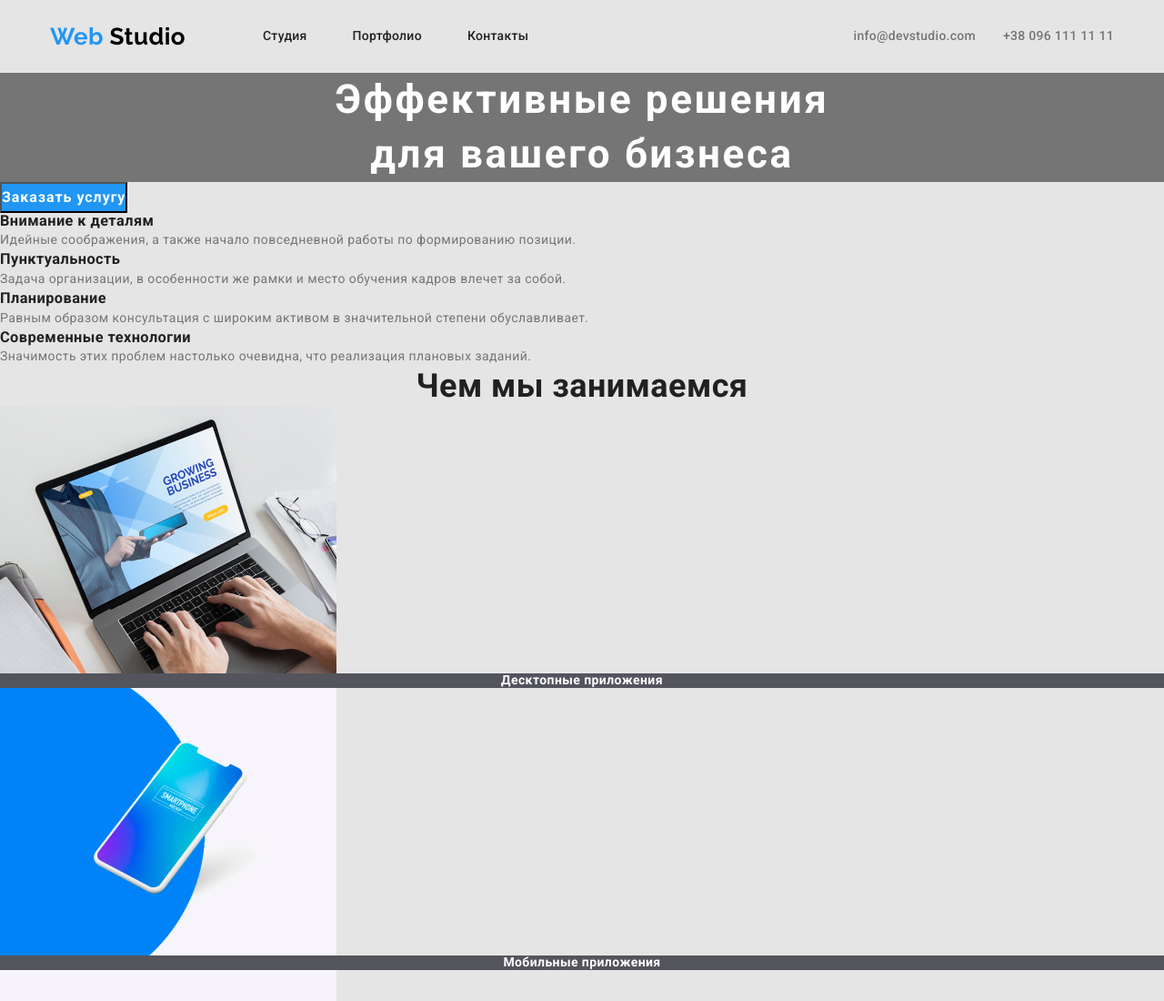
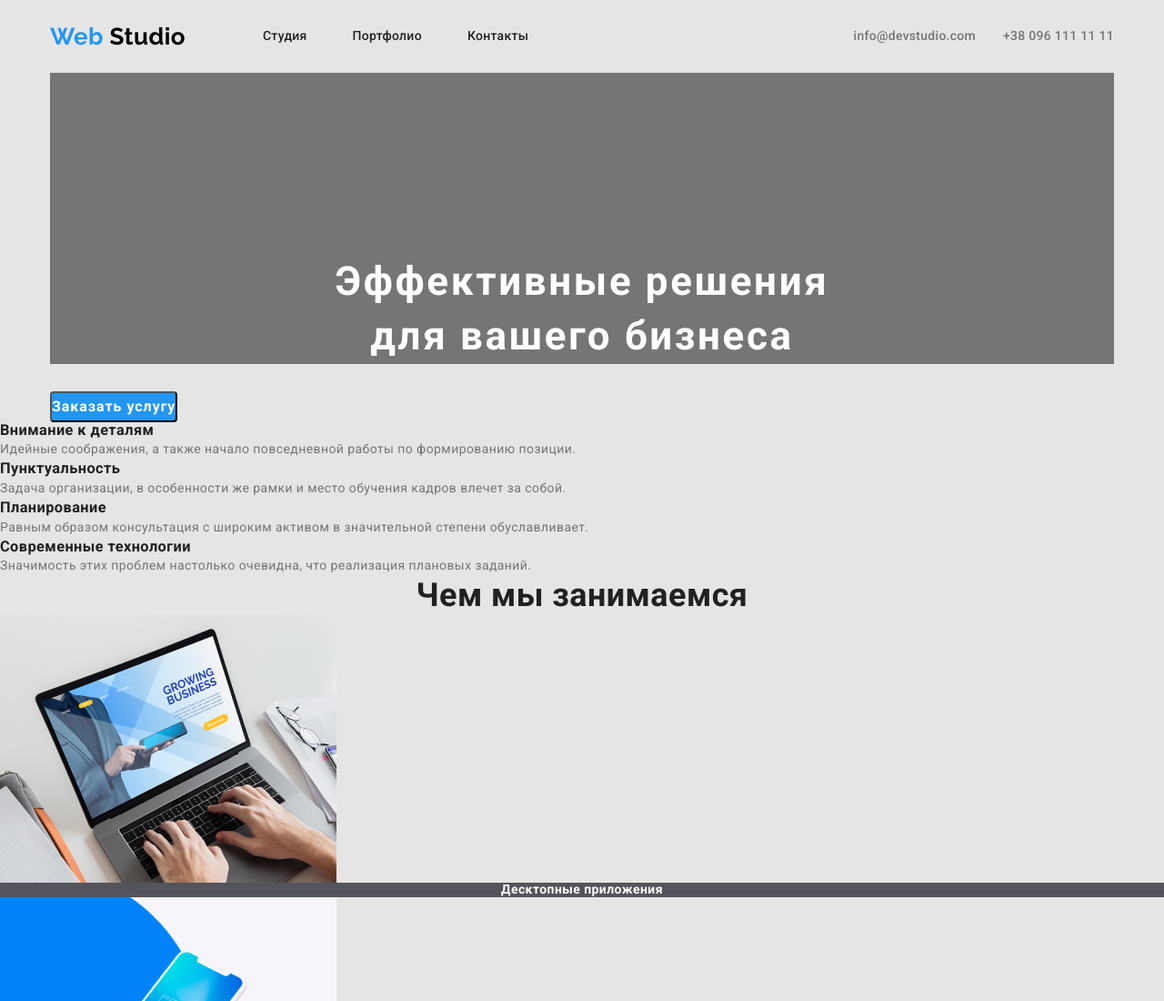
Before and after one commit to Natalia2525/goit-markup-hw-03, a plain HTML site: page index.html in a window 1280 px wide. Shown: the top 1100 px of the page at 91% size. Drawn offline with Linux system fonts and the light colour scheme; files that its build step writes are made by us from their sources.

Commit message:
оформление героя

```diff
--- a/css/styles.css
+++ b/css/styles.css
@@ -135,7 +135,11 @@ body {
 
 /*   СЕКЦИИ HERO*/
 
+
 .hero {
+    margin-bottom: 30px;
+    padding-top: 200px;
+
     font-weight: 900;
     font-size: 44px;
     line-height: 1.36;
@@ -153,7 +157,14 @@ body {
     line-height: 1.87;
     text-align: center;
     letter-spacing: 0.06em;
+    border-radius: 4px;
 }
+
+.main-btn {
+    text-align: center;
+    padding-bottom: 200px;
+}
+
 
 /*   СЕКЦИЯ О НАС */
 
--- a/index.html
+++ b/index.html
@@ -6,7 +6,7 @@
     <title>Web studio</title>
     <link href="https://fonts.googleapis.com/css2?family=Raleway:wght@700&family=Roboto:wght@400;500;700&display=swap"
       rel="stylesheet">
-    <link rel="stylesheet" href="./normalize.css">
+    <link rel="stylesheet" href="./css/normalize.css">
     <link rel="stylesheet" href="./css/styles.css">
   </head>
   <body>
@@ -43,11 +43,18 @@
     <main>
 
       <!-- Секция ГЕРОЙ -->
-    <section>
-      <h1 class="hero" >Эффективные решения <br>
-        для вашего бизнеса</h1>
-      <button type="button" class="button">Заказать услугу</button>
-    </section>
+    <section class="hero-section">
+      <div class="container">
+        <h1 class="hero" >Эффективные решения <br>
+          для вашего бизнеса</h1>
+          <!-- <div class="main-btn">
+            <button type="button" class="button">Заказать услугу
+            </button>
+          </div> -->
+          <button type="button" class="button">Заказать услугу
+          </button>
+                </div>
+        </section>
 
     <!-- О нас -->
     <section class="about-us">
```
